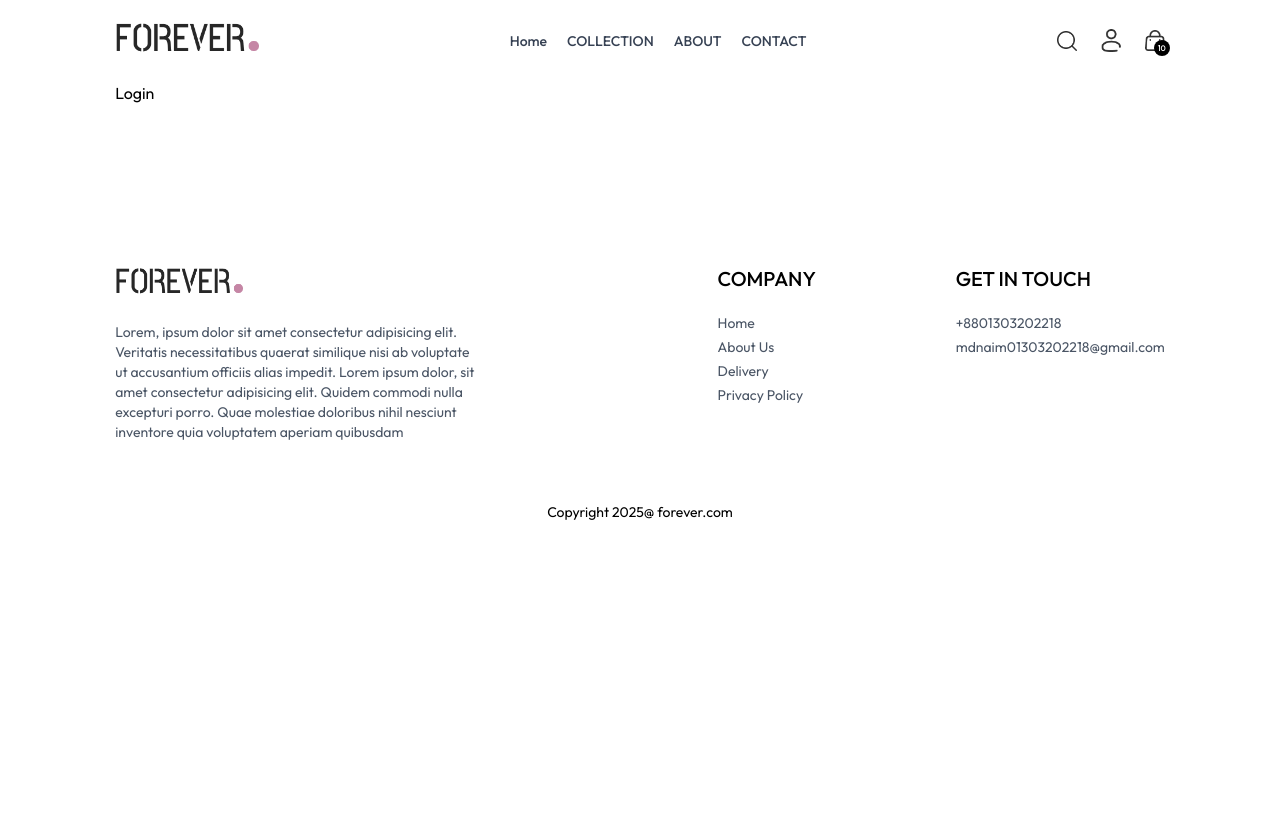
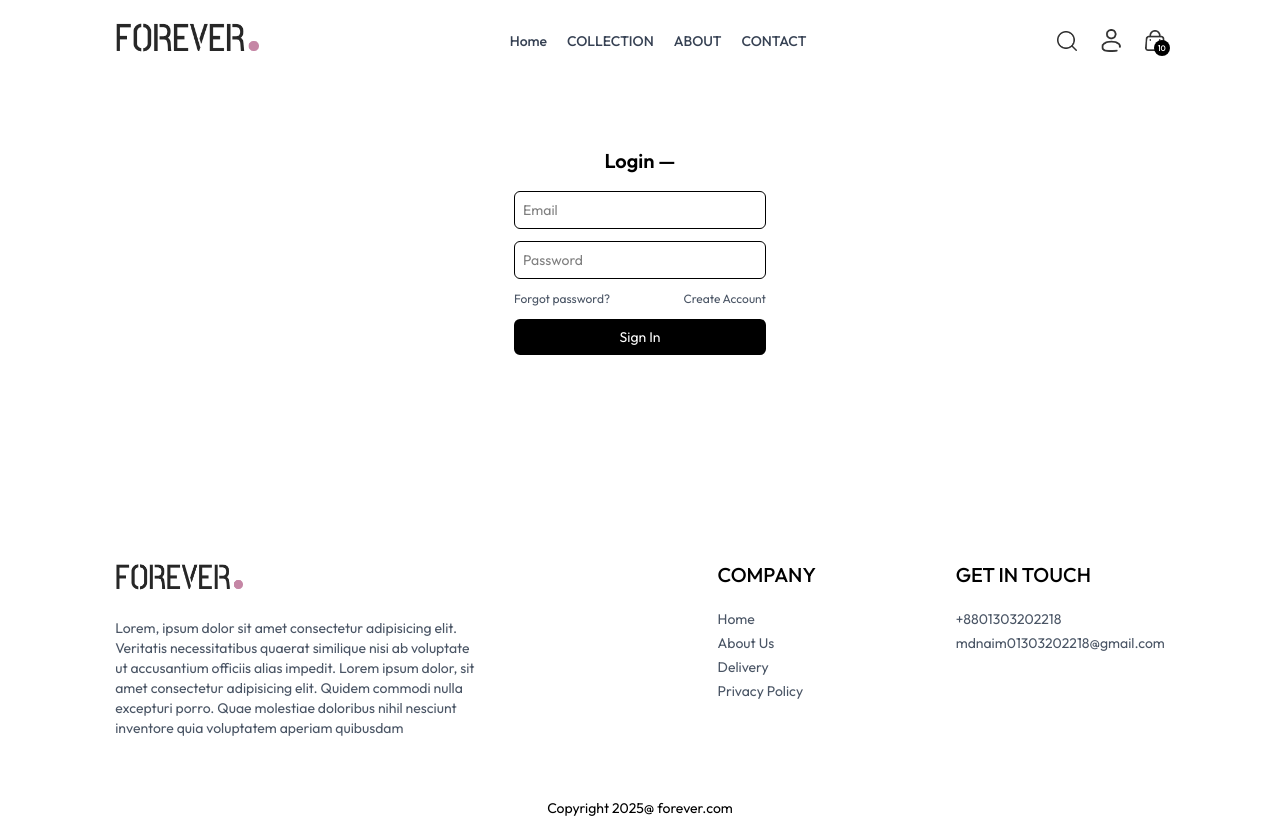
Before and after one commit to Naim000007/E-commerce, a React (Vite) app in the folder frontend/: page /login in a window 1280 px wide. Before the commit the page ends 800 px from the top, so only its background shows below. Built offline with nearby package versions, Linux system fonts and the light colour scheme.

Commit message:
login ui done

```diff
--- /dev/null
+++ b/frontend/src/components/RelatedProducts.jsx
@@ -0,0 +1,31 @@
+import React, { useContext, useEffect, useState } from 'react'
+import { ShopContext } from '../context/ShopContext'
+import Title from './Title'
+import ProductItem from './ProductItem'
+
+const RelatedProducts = ({ category, subCategory }) => {
+    const { products } = useContext(ShopContext)
+    const [related, setRelated] = useState([])
+    useEffect(() => {
+        if (products.length > 0) {
+            let productsCopy = products.slice()
+            productsCopy = productsCopy.filter((item) => category === item.category)
+            productsCopy = productsCopy.filter((item) => subCategory === item.subCategory)
+            setRelated(productsCopy.slice(0, 5));
+        }
+    }, [products])
+    return (
+        <div className='my-24'>
+            <div className='text-center text-3xl py-2'>
+                <Title text1={"RELATED"} text2={"PRODUCTS"} />
+            </div>
+            <div className='grid gird-cols-2 sm:grid-cols-3 md:grid-cols-4 lg:grid-cols-5 gap-4 gap-y-6'>
+                {related.map((item, index) => (
+                    <ProductItem key={index} id={item._id} name={item.name} price={item.price} image={item.image} />
+                ))}
+            </div>
+        </div>
+    )
+}
+
+export default RelatedProducts
--- a/frontend/src/pages/Login.jsx
+++ b/frontend/src/pages/Login.jsx
@@ -1,9 +1,49 @@
-import React from 'react'
+import { useState } from "react";
 
-const Login = () => {
+export default function Auth() {
+    const [isSignUp, setIsSignUp] = useState(false);
+
     return (
-        <div>Login</div>
-    )
+        <div className="flex items-center justify-center h-[300px] mt-5">
+            <div className="w-[300px] p-6">
+                <h2 className="text-xl font-semibold text-center mb-4">
+                    {isSignUp ? "Sign Up —" : "Login —"}
+                </h2>
+                <form className="space-y-3">
+                    {isSignUp && (
+                        <input
+                            type="text" required
+                            placeholder="Name"
+                            className="w-full p-2 border rounded-md text-sm focus:outline-none"
+                        />
+                    )}
+                    <input
+                        type="email" required
+                        placeholder="Email"
+                        className="w-full p-2 border rounded-md text-sm focus:outline-none"
+                    />
+                    <input
+                        type="password" required
+                        placeholder="Password"
+                        className="w-full p-2 border rounded-md text-sm focus:outline-none"
+                    />
+                    <div className="flex justify-between text-xs text-gray-600">
+                        <a href="#" className="hover:underline">
+                            Forgot password?
+                        </a>
+                        <button
+                            type="button"
+                            className="hover:underline"
+                            onClick={() => setIsSignUp(!isSignUp)}
+                        >
+                            {isSignUp ? "Login Here" : "Create Account"}
+                        </button>
+                    </div>
+                    <button className="w-full bg-black text-white py-2 rounded-md text-sm hover:bg-gray-900">
+                        {isSignUp ? "Sign Up" : "Sign In"}
+                    </button>
+                </form>
+            </div>
+        </div>
+    );
 }
-
-export default Login
--- a/frontend/src/pages/Product.jsx
+++ b/frontend/src/pages/Product.jsx
@@ -2,6 +2,7 @@ import React, { useContext, useState, useEffect } from 'react'
 import { useParams } from 'react-router-dom'
 import { ShopContext } from '../context/ShopContext'
 import { assets } from '../assets/frontend_assets/assets'
+import RelatedProducts from '../components/RelatedProducts'
 
 const Product = () => {
     const { productId } = useParams()
@@ -83,7 +84,8 @@ const Product = () => {
                     <p>Lorem, ipsum dolor sit amet consectetur adipisicing elit. Nostrum dignissimos tenetur corporis placeat obcaecati quaerat aperiam est facere vero! Nostrum!</p>
                 </div>
             </div>
-
+            {/* Display related Products */}
+            <RelatedProducts category={productData.category} subCategory={productData.subCategory} />
         </div>
     ) : <div className='opacity-0'></div>
 }
```
